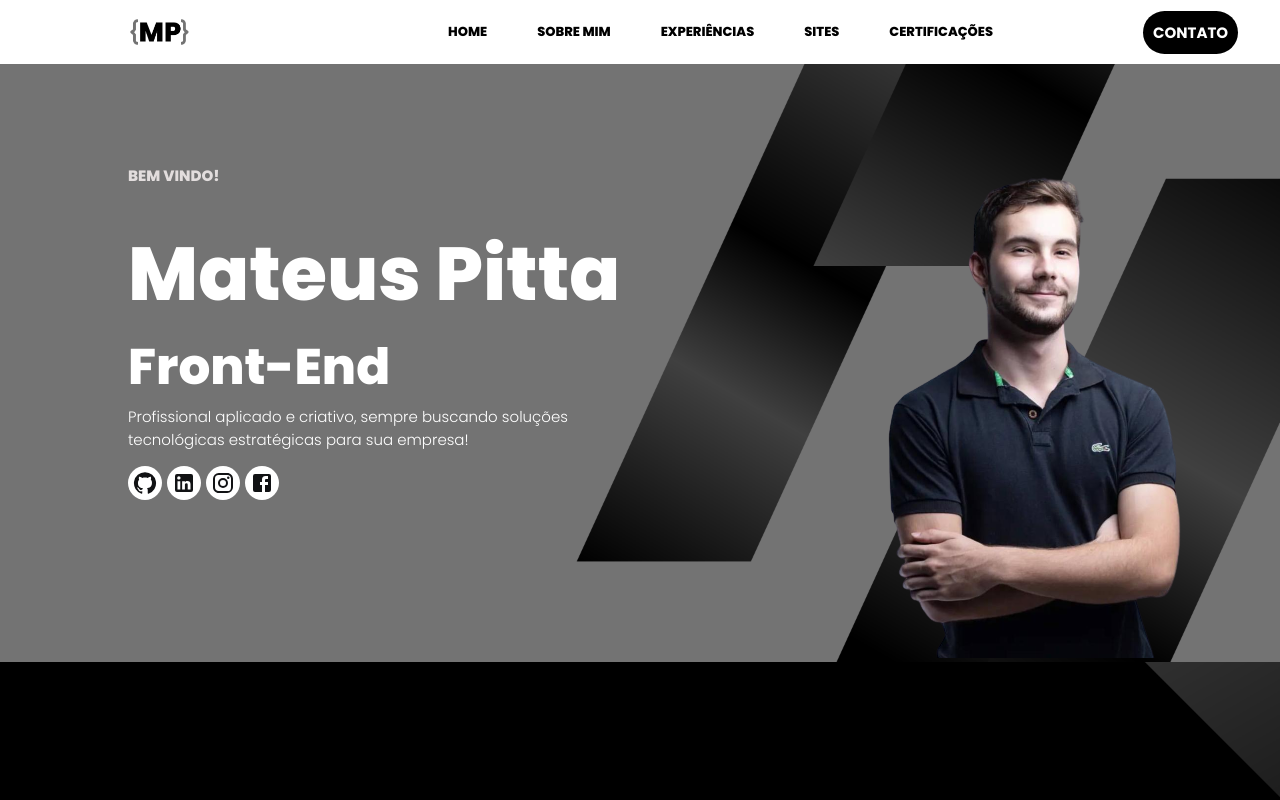
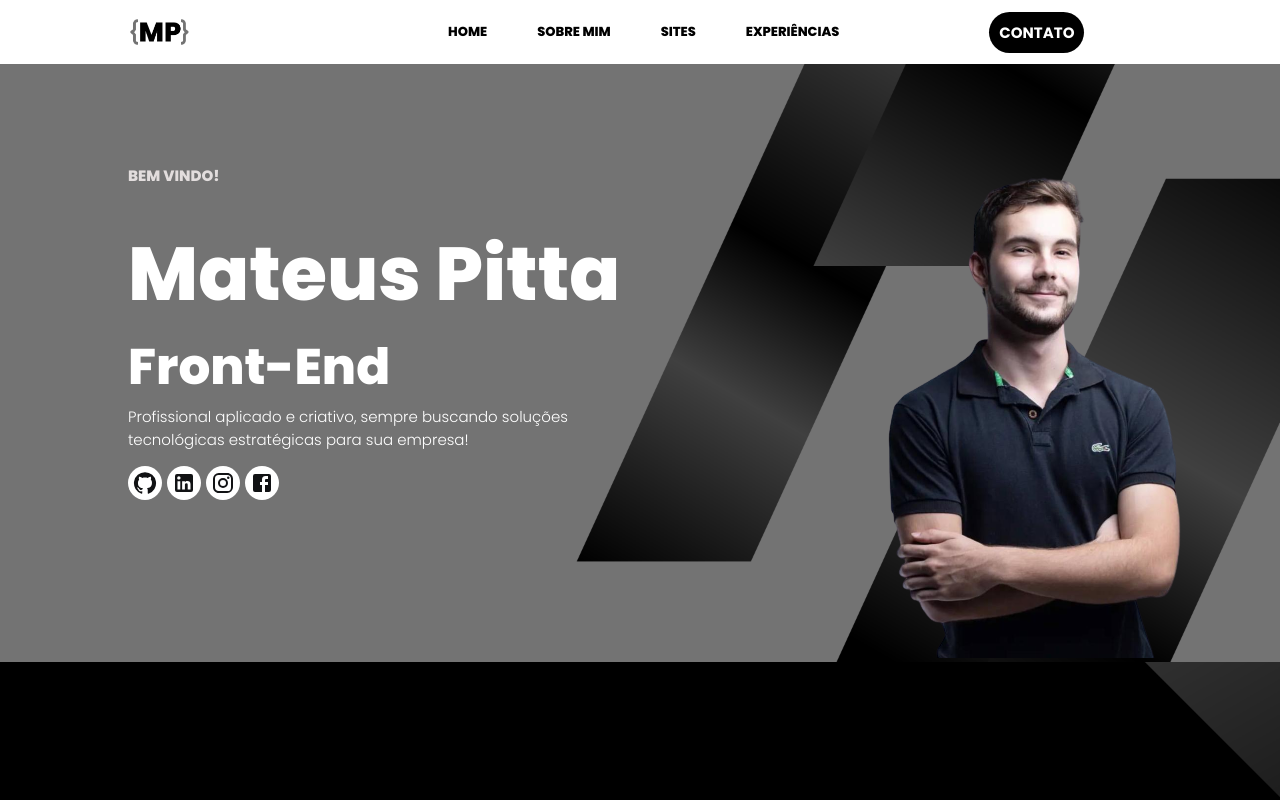
Before and after one commit to Mateuskrp/Portifolio, a React (Vite) app: page / in a window 1280 px wide. Shown: the top 800 px of the page. Built offline with nearby package versions, Linux system fonts and the light colour scheme.

Commit message:
Atualização de botões

```diff
--- a/src/pages/Home/home.css
+++ b/src/pages/Home/home.css
@@ -13,7 +13,7 @@
   align-items: center;
 }
 
-.navbar label {
+.contato-portifolio a {
   font-family: "Poppins", sans-serif;
   font-size: 15px;
   font-weight: 700;
--- a/src/pages/Home/index.jsx
+++ b/src/pages/Home/index.jsx
@@ -62,13 +62,10 @@ export default function Home() {
               <a href='#sobre-mim'>SOBRE MIM</a>
             </li>
             <li>
-              <a herf='#experiencias'>EXPERIÊNCIAS</a>
-            </li>
-            <li>
               <a href='#sites'>SITES</a>
             </li>
             <li>
-              <a href='#certificacoes'>CERTIFICAÇÕES</a>
+              <a href='#certificacoes'>EXPERIÊNCIAS</a>
             </li>
           </ul>
         </nav>
@@ -85,7 +82,10 @@ export default function Home() {
             </div>
           )}
         </div>
-        <label href='#contato'>CONTATO</label>
+        <div className='contato-portifolio'>
+        <a href='#contato'>CONTATO</a>
+        </div>
+
       </div>
 
       <div className="container-header ">
@@ -281,9 +281,9 @@ export default function Home() {
           </div>
         </div>
       </div>
-      <div className='carreira' id="experiencias">
+      <div className='carreira' >
         <h1>Experiências</h1>
-        <div className='experiencias'>
+        <div className='experiencias' id="teste">
           <div className='unidades'>
             <ImportantDevicesIcon sx={{ fontSize: 50 }} />
             <a>Atualmente</a>
@@ -346,10 +346,10 @@ export default function Home() {
           </div>
         </div>
       </div>
-      <div className='rodape' id="contato">
+      <div className='rodape' >
         <div className='tipos-contato'>
           <h1>Contato</h1>
-          <div className='whatsapp'>
+          <div className='whatsapp' id="contato">
             <WhatsAppIcon />
             <a href="https://api.whatsapp.com/send?phone=5567999282807&text=ol%C3%A1%20vi%20o%20seu%20portf%C3%B3lio!"><h4>(67) 999928-2807</h4></a>
           </div>
@@ -362,7 +362,7 @@ export default function Home() {
             <a href='https://www.instagram.com/mateuskronbauerr/'><h4>@mateuskronbauerr</h4></a>
           </div>
           <h2>Envie uma mensagem para mim!</h2>
-          <button href="https://wa.me/5567999282807?text=Ol%C3%A1+vi+o+seu+portif%C3%B3lio%21">MENSAGEM</button>
+          <button> <a  href="https://wa.me/5567999282807?text=Ol%C3%A1+vi+o+seu+portif%C3%B3lio%21">MENSAGEM</a></button>
         </div>
         <div className='second-div'>
           <img src={Imagemrodape}></img>
```
